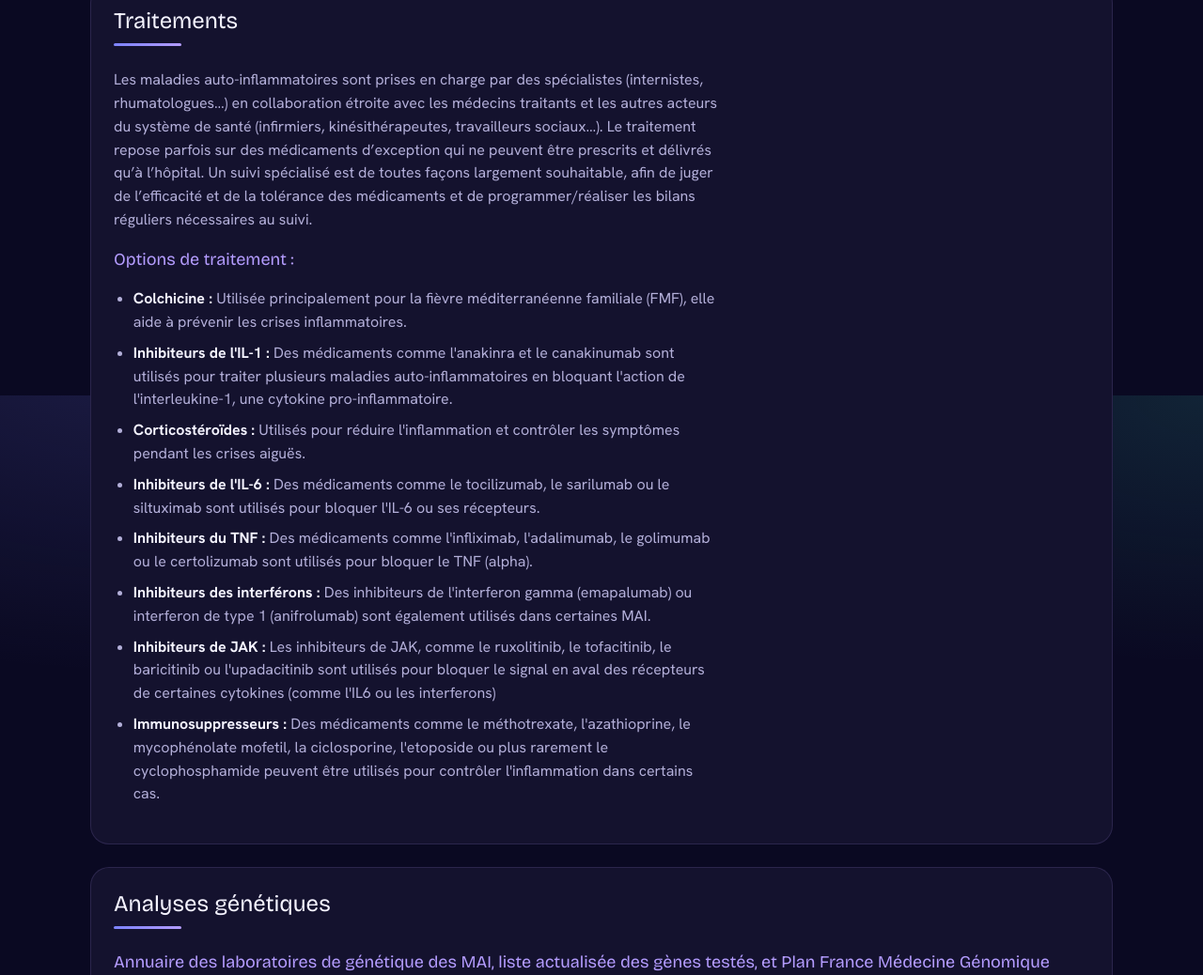
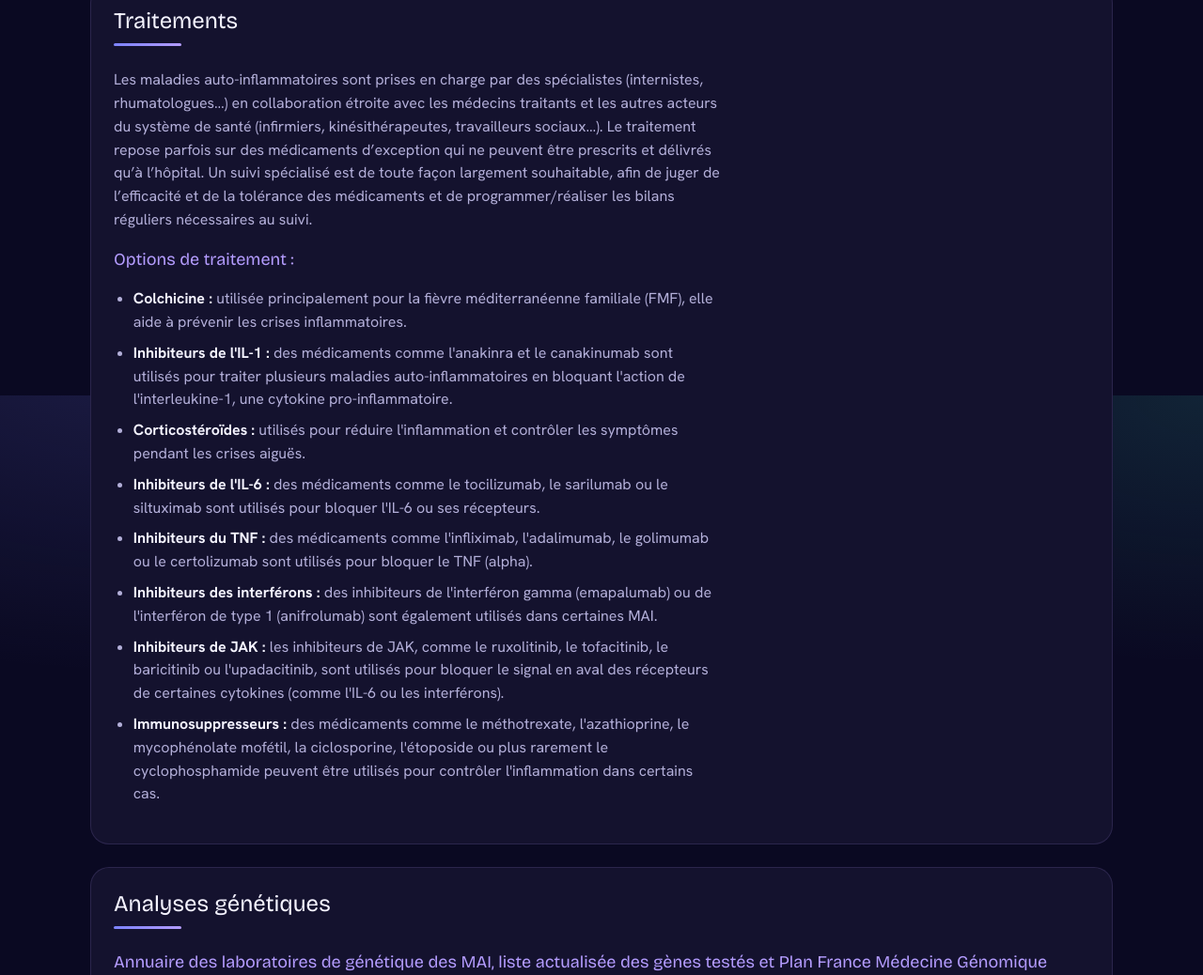
Before and after one commit to AlixDecat/ceremaia-lyon, a plain HTML site: page maladies.html in a window 1280 px wide. Shown: the part 2779-3817 px from the top of the page at 94% size. Drawn offline with nearby package versions, Linux system fonts and the light colour scheme.

Commit message:
Page Les maladies : correction de l'orthographe du texte de présentation
Accords, « de toute façon », interféron, étoposide, mofétil, IL-6,
minuscule après les deux-points dans la liste des traitements.

Co-Authored-By: Claude Opus 5.5 <noreply@anthropic.com>

```diff
--- a/maladies.html
+++ b/maladies.html
@@ -96,12 +96,12 @@
 
         <section>
             <h2>C'est quoi une maladie auto-inflammatoire ?</h2>
-            <p>Une maladie auto-inflammatoire fait partie d'un groupe hétérogène de maladies qui se manifeste par une réaction inflammatoire dans sa phase initiale (immunité innée) qui est activée de façon inadéquate : soit parce que la réaction est trop forte, soit parce qu’elle n’est pas justifiée (ex : en l’absence d’infection). Le concept d’auto-inflammation est apparu il y a une vingtaine d’années, en opposition aux maladies auto-immunes (comme le lupus, la polyarthrite rhumatoïde, le diabète de type 1 etc.) car, à l’inverse de ces dernières, on ne retrouve pas chez les malades d’anticorps dirigés contre les constituants du soi. Bien souvent, et dans leur description initiale, les maladies auto-inflammatoires ont une origine génétique (et sont donc héréditaires ou familiales) et touchent préférentiellement les enfants ou les jeunes adultes.</p>
+            <p>Une maladie auto-inflammatoire fait partie d'un groupe hétérogène de maladies qui se manifestent par une réaction inflammatoire dans sa phase initiale (immunité innée) qui est activée de façon inadéquate : soit parce que la réaction est trop forte, soit parce qu’elle n’est pas justifiée (par exemple en l’absence d’infection). Le concept d’auto-inflammation est apparu il y a une vingtaine d’années, en opposition aux maladies auto-immunes (comme le lupus, la polyarthrite rhumatoïde, le diabète de type 1, etc.) car, à l’inverse de ces dernières, on ne retrouve pas chez les malades d’anticorps dirigés contre les constituants du soi. Bien souvent, et dans leur description initiale, les maladies auto-inflammatoires ont une origine génétique (et sont donc héréditaires ou familiales) et touchent préférentiellement les enfants ou les jeunes adultes.</p>
         </section>
 
         <section>
             <h2>Symptômes fréquents</h2>
-            <p>D’une manière générale, les maladies auto-inflammatoires se manifestent par des <strong>crises récurrentes</strong> associant de la fièvre, des éruptions cutanées, des douleurs articulaires. Certains signes sont plus spécifiques de certaines maladies comme l’urticaire (déclenché par le froid), les crises de douleurs abdominales, les aphtes (buccaux et génitaux) ou encore des ganglions cervicaux.</p>
+            <p>D’une manière générale, les maladies auto-inflammatoires se manifestent par des <strong>crises récurrentes</strong> associant de la fièvre, des éruptions cutanées, des douleurs articulaires. Certains signes sont plus spécifiques de certaines maladies comme l’urticaire (déclenchée par le froid), les crises de douleurs abdominales, les aphtes (buccaux et génitaux) ou encore des ganglions cervicaux.</p>
 		<p> Ces crises sont systématiquement associées à l’augmentation des marqueurs de l’inflammation dans le sang.</p>
         </section>
 
@@ -119,28 +119,28 @@
 
         <section>
             <h2>Traitements</h2>
-            <p>Les maladies auto-inflammatoires sont prises en charge par des spécialistes (internistes, rhumatologues…) en collaboration étroite avec les médecins traitants et les autres acteurs du système de santé (infirmiers, kinésithérapeutes, travailleurs sociaux…). Le traitement repose parfois sur des médicaments d’exception qui ne peuvent être prescrits et délivrés qu’à l’hôpital. Un suivi spécialisé est de toutes façons largement souhaitable, afin de juger de l’efficacité et de la tolérance des médicaments et de programmer/réaliser les bilans réguliers nécessaires au suivi.</p>
+            <p>Les maladies auto-inflammatoires sont prises en charge par des spécialistes (internistes, rhumatologues…) en collaboration étroite avec les médecins traitants et les autres acteurs du système de santé (infirmiers, kinésithérapeutes, travailleurs sociaux…). Le traitement repose parfois sur des médicaments d’exception qui ne peuvent être prescrits et délivrés qu’à l’hôpital. Un suivi spécialisé est de toute façon largement souhaitable, afin de juger de l’efficacité et de la tolérance des médicaments et de programmer/réaliser les bilans réguliers nécessaires au suivi.</p>
 
             <h3>Options de traitement :</h3>
             <ul>
-                <li><strong>Colchicine :</strong> Utilisée principalement pour la fièvre méditerranéenne familiale (FMF), elle aide à prévenir les crises inflammatoires.</li>
-                <li><strong>Inhibiteurs de l'IL-1 :</strong> Des médicaments comme l'anakinra et le canakinumab sont utilisés pour traiter plusieurs maladies auto-inflammatoires en bloquant l'action de l'interleukine-1, une cytokine pro-inflammatoire.</li>
-		    <li><strong>Corticostéroïdes :</strong> Utilisés pour réduire l'inflammation et contrôler les symptômes pendant les crises aiguës.</li>
- 	    	    <li><strong>Inhibiteurs de l'IL-6 :</strong> Des médicaments comme le tocilizumab, le sarilumab ou le siltuximab sont utilisés pour bloquer l'IL-6 ou ses récepteurs.</li>
-                <li><strong>Inhibiteurs du TNF :</strong> Des médicaments comme l'infliximab, l'adalimumab, le golimumab ou le certolizumab sont utilisés pour bloquer le TNF (alpha).</li>
-	          <li><strong>Inhibiteurs des interférons&nbsp;:</strong> Des inhibiteurs de l'interferon gamma (emapalumab) ou interferon de type 1 (anifrolumab) sont également utilisés dans certaines MAI.</li>
-		    <li><strong>Inhibiteurs de JAK :</strong> Les inhibiteurs de JAK, comme le ruxolitinib, le tofacitinib, le baricitinib ou l'upadacitinib sont utilisés pour bloquer le signal en aval des récepteurs de certaines cytokines (comme l'IL6 ou les interferons)</li>
-                <li><strong>Immunosuppresseurs :</strong> Des médicaments comme le méthotrexate, l'azathioprine, le mycophénolate mofetil, la ciclosporine, l'etoposide ou plus rarement le cyclophosphamide peuvent être utilisés pour contrôler l'inflammation dans certains cas.</li>
+                <li><strong>Colchicine :</strong> utilisée principalement pour la fièvre méditerranéenne familiale (FMF), elle aide à prévenir les crises inflammatoires.</li>
+                <li><strong>Inhibiteurs de l'IL-1 :</strong> des médicaments comme l'anakinra et le canakinumab sont utilisés pour traiter plusieurs maladies auto-inflammatoires en bloquant l'action de l'interleukine-1, une cytokine pro-inflammatoire.</li>
+		    <li><strong>Corticostéroïdes :</strong> utilisés pour réduire l'inflammation et contrôler les symptômes pendant les crises aiguës.</li>
+ 	    	    <li><strong>Inhibiteurs de l'IL-6 :</strong> des médicaments comme le tocilizumab, le sarilumab ou le siltuximab sont utilisés pour bloquer l'IL-6 ou ses récepteurs.</li>
+                <li><strong>Inhibiteurs du TNF :</strong> des médicaments comme l'infliximab, l'adalimumab, le golimumab ou le certolizumab sont utilisés pour bloquer le TNF (alpha).</li>
+	          <li><strong>Inhibiteurs des interférons&nbsp;:</strong> des inhibiteurs de l'interféron gamma (emapalumab) ou de l'interféron de type 1 (anifrolumab) sont également utilisés dans certaines MAI.</li>
+		    <li><strong>Inhibiteurs de JAK :</strong> les inhibiteurs de JAK, comme le ruxolitinib, le tofacitinib, le baricitinib ou l'upadacitinib, sont utilisés pour bloquer le signal en aval des récepteurs de certaines cytokines (comme l'IL-6 ou les interférons).</li>
+                <li><strong>Immunosuppresseurs :</strong> des médicaments comme le méthotrexate, l'azathioprine, le mycophénolate mofétil, la ciclosporine, l'étoposide ou plus rarement le cyclophosphamide peuvent être utilisés pour contrôler l'inflammation dans certains cas.</li>
             </ul>
         </section>
 		<section>
 <h2> Analyses génétiques</h2>
-<h3> Annuaire des laboratoires de génétique des MAI, liste actualisée des gènes testés, et Plan France Médecine Génomique</h3>
+<h3> Annuaire des laboratoires de génétique des MAI, liste actualisée des gènes testés et Plan France Médecine Génomique</h3>
 <p>Toutes les infos sont disponibles dans l'<a href="https://www.fai2r.org/annuaire-analyses-genetiques/" target="_blank" rel="noopener">annuaire des analyses génétiques de la FAI2R</a>.</p>
 <ul>
 <li><strong>Accès direct</strong> à l'<a href="https://www.fai2r.org/annuaire-analyses-genetiques/annuaire-des-laboratoires/" target="_blank" rel="noopener">annuaire des laboratoires de génétique</a> FAI2R.</li>
 <li><strong>Accès direct</strong> à la <a href="https://www.fai2r.org/annuaire-analyses-genetiques/liste-des-genes/" target="_blank" rel="noopener">liste des gènes testés</a> via le site FAI2R.</li>
-<li><strong>Accès à la liste des gènes et des variants</strong> en cause dans les MAI, sur le site de l'UMAI de Montpellier : <a href="https://infevers.umai-montpellier.fr/web/" target="_blank" rel="noopener">Infevers</a> (Merci à Guilaine Boursier) </li>
+<li><strong>Accès à la liste des gènes et des variants</strong> en cause dans les MAI, sur le site de l'UMAI de Montpellier : <a href="https://infevers.umai-montpellier.fr/web/" target="_blank" rel="noopener">Infevers</a> (merci à Guilaine Boursier) </li>
 </ul>
 
 </section>
```
